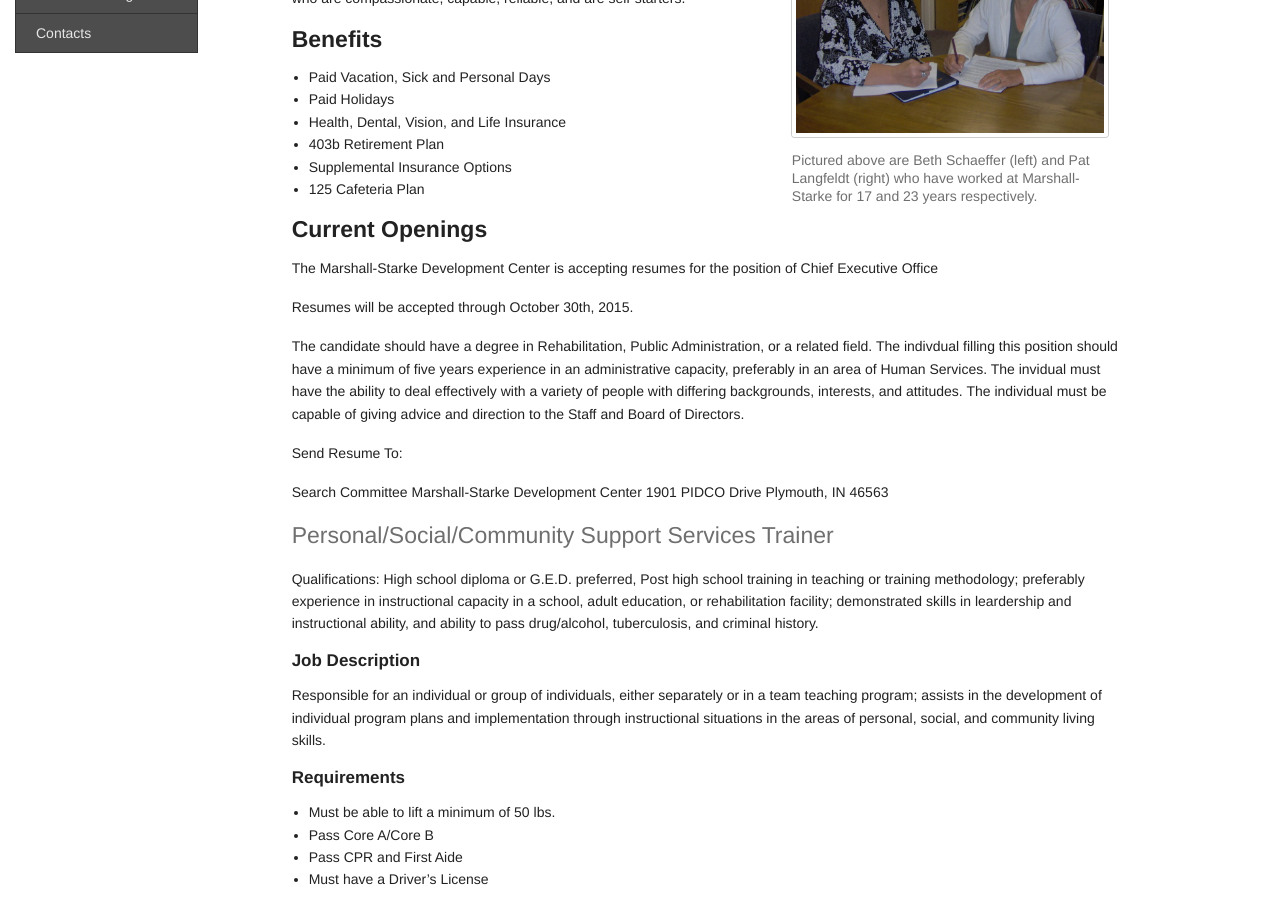
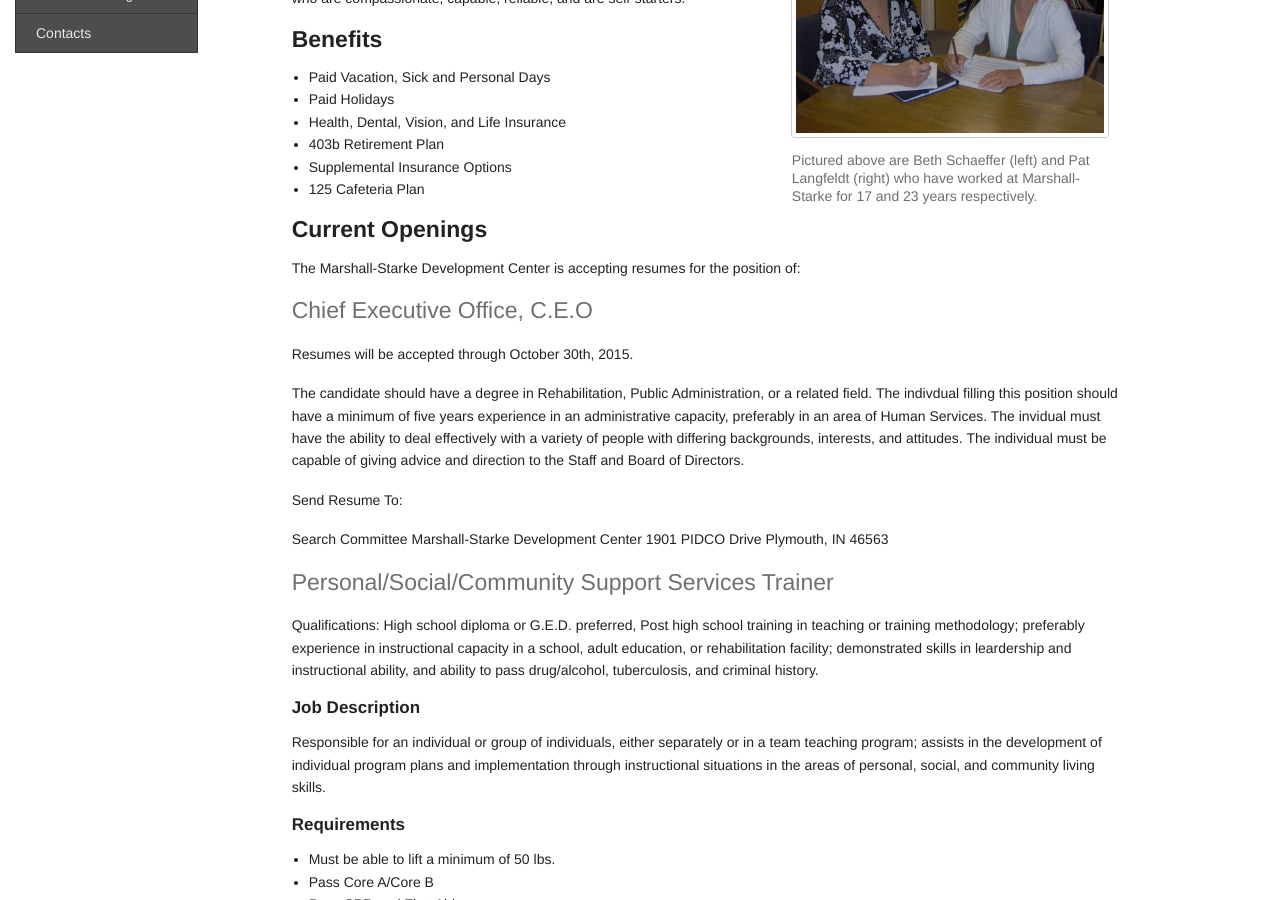
Before and after one commit to leviwilson/marshall-starke.org, a Jekyll site: the page built from employment.md, in a window 1280 px wide and 900 px high, scrolled down 348 px. Built offline with Jekyll 4.4.1, drawn with Linux system fonts in a browser that asks for light colours; nearby versions of some CDN libraries; Markdown is read by kramdown in place of the engine named in the settings.

Commit message:
Update employment.md

```diff
--- a/employment.md
+++ b/employment.md
@@ -30,7 +30,8 @@ Marshall-Starke has an extensive range of employment opportunities from producti
 
 <h4 id="openings">Current Openings</h4>
 
-The Marshall-Starke Development Center is accepting resumes for the position of Chief Executive Office
+The Marshall-Starke Development Center is accepting resumes for the position of:
+<h4 class="subheader">Chief Executive Office, C.E.O</h4>
 
 Resumes will be accepted through October 30th, 2015.
 
```
